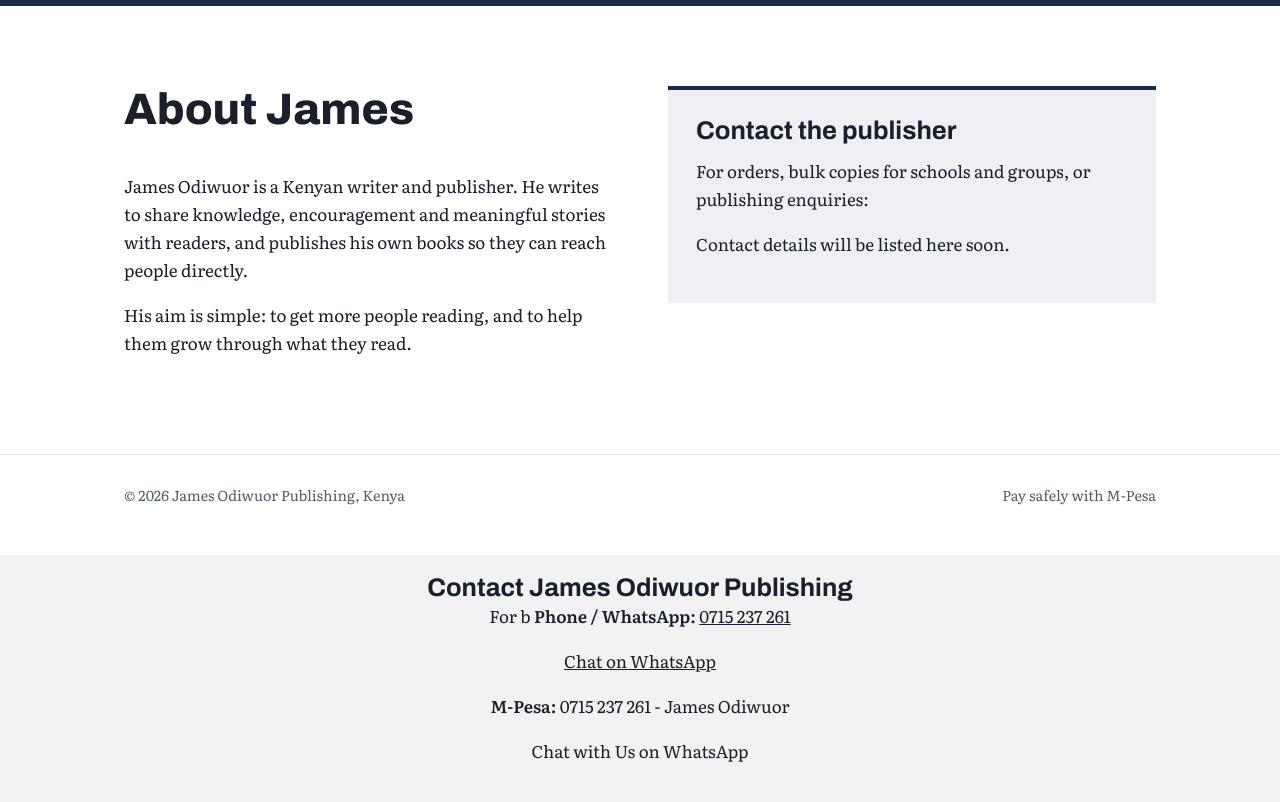
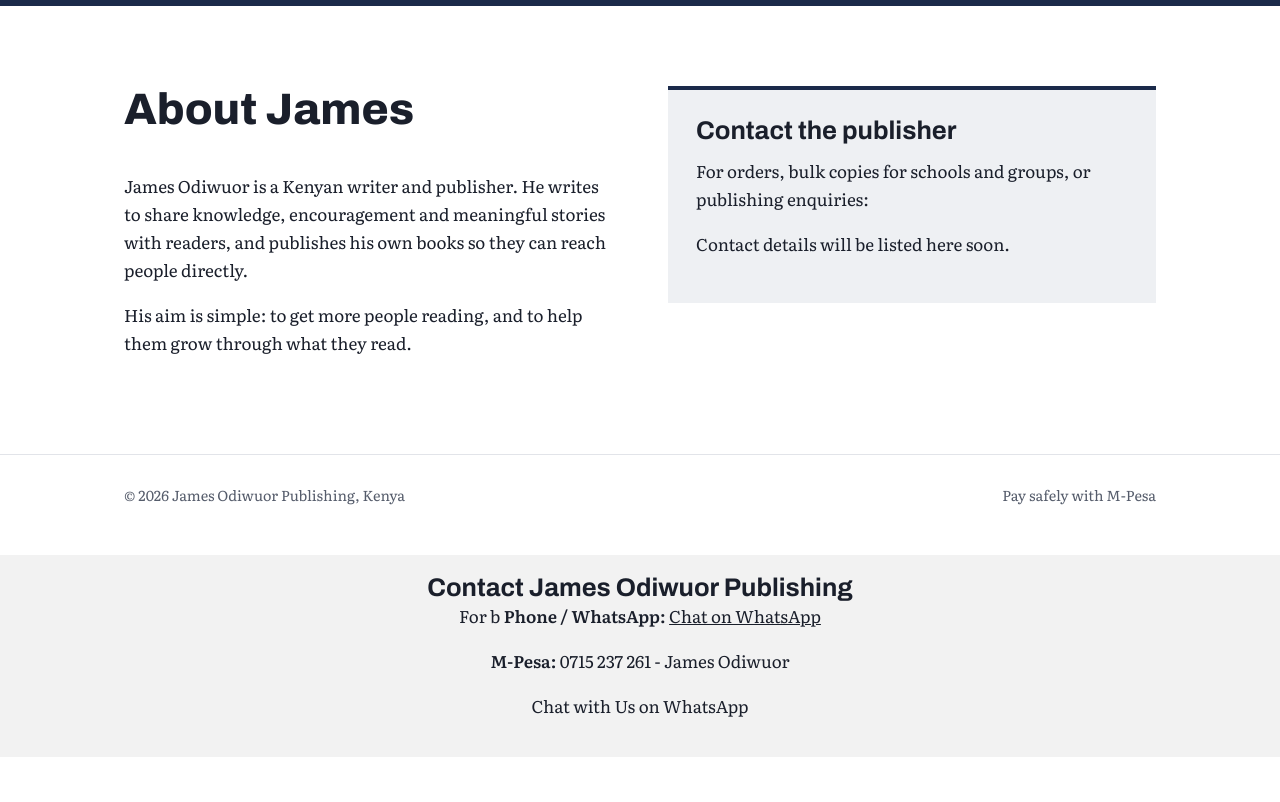
Before and after one commit to jamesodiwuor538-byte/James-odiwuor-publisher, a plain HTML site: page index.html in a window 1280 px wide. Shown: the part 2371-3173 px from the top of the page. After the commit the page ends 3128 px from the top, so only its background shows below. Drawn offline with Linux system fonts and the light colour scheme.

Commit message:
Update index.html

```diff
--- a/index.html
+++ b/index.html
@@ -660,7 +660,7 @@ document.getElementById("year").textContent = new Date().getFullYear();
   <h2>Contact James Odiwuor Publishing</h2>
   <p>For b
     </a>
-  </<p><strong>Phone / WhatsApp:</strong> <a href="tel:+254715237261">0715 237 261</a></p>
+  </<p><strong>Phone / WhatsApp:</strong> <a href="tel:+254756578441>0756578441</a></p>
 <p><a href="https://wa.me/254715237261?text=Hi%20James%2C%20I%20want%20to%20order%20a%20book">Chat on WhatsApp</a></p>
 <p><strong>M-Pesa:</strong> 0715 237 261 - James Odiwuor</p>
       Chat with Us on WhatsApp
```
